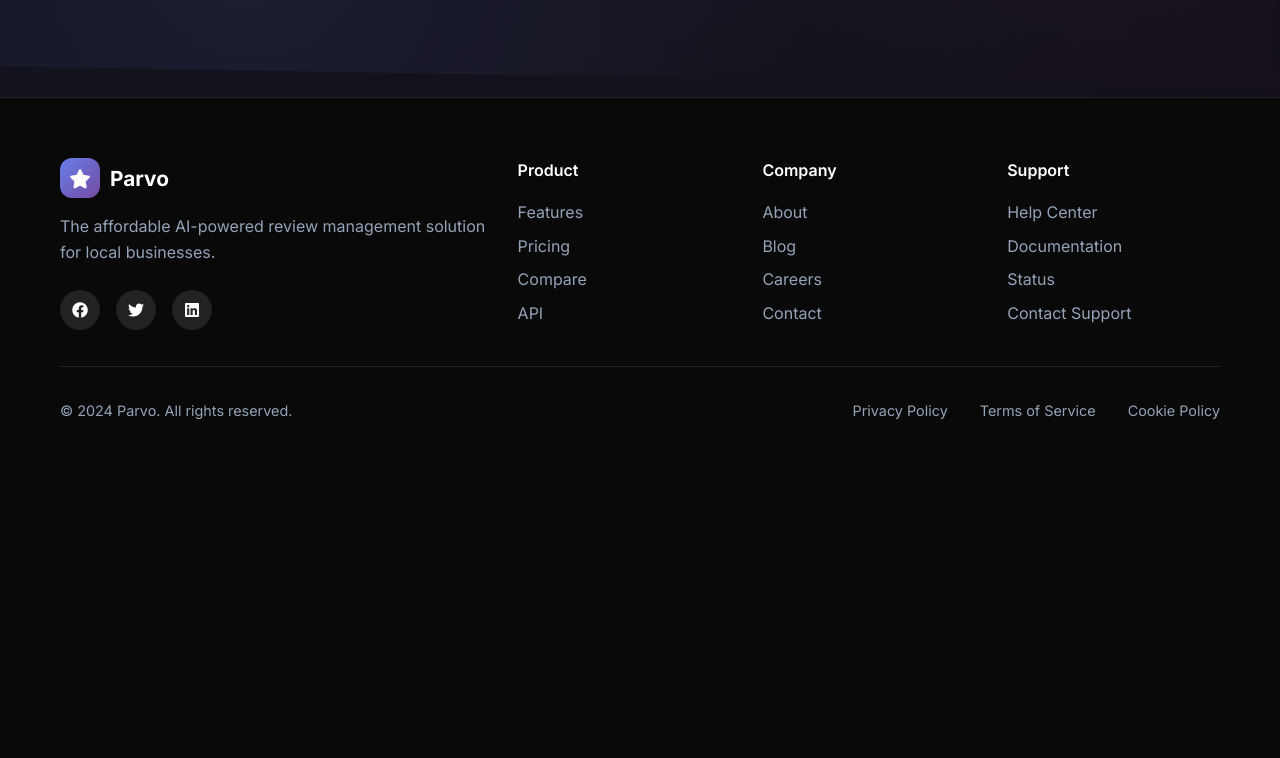
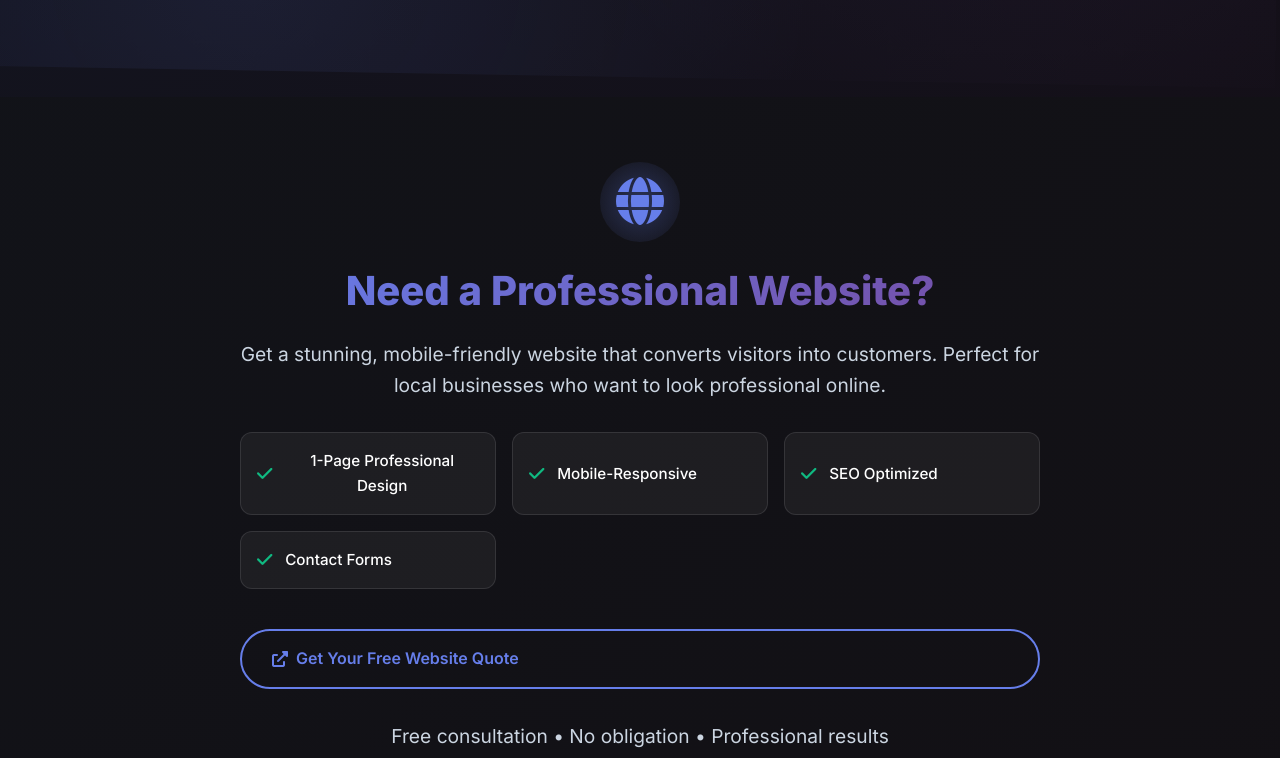
Before and after one commit to dukew6954-cmd/Parvo, a plain HTML site: page index.html in a window 1280 px wide. Shown: the part 8222-8980 px from the top of the page. Before the commit the page ends 8664 px from the top, so only its background shows below. Drawn offline with nearby package versions, Linux system fonts and the light colour scheme.

Commit message:
Add website design company CTA section - promotes 1-page website design services

```diff
--- a/index.html
+++ b/index.html
@@ -724,6 +724,43 @@
         </div>
     </section>
 
+    <!-- Website Design CTA Section -->
+    <section class="website-cta">
+        <div class="container">
+            <div class="website-cta-content">
+                <div class="website-cta-icon">
+                    <i class="fas fa-globe"></i>
+                    <div class="icon-glow"></div>
+                </div>
+                <h2>Need a Professional Website?</h2>
+                <p>Get a stunning, mobile-friendly website that converts visitors into customers. Perfect for local businesses who want to look professional online.</p>
+                <div class="website-features">
+                    <div class="website-feature">
+                        <i class="fas fa-check"></i>
+                        <span>1-Page Professional Design</span>
+                    </div>
+                    <div class="website-feature">
+                        <i class="fas fa-check"></i>
+                        <span>Mobile-Responsive</span>
+                    </div>
+                    <div class="website-feature">
+                        <i class="fas fa-check"></i>
+                        <span>SEO Optimized</span>
+                    </div>
+                    <div class="website-feature">
+                        <i class="fas fa-check"></i>
+                        <span>Contact Forms</span>
+                    </div>
+                </div>
+                <a href="https://your-website-design-company.com" class="btn-outline btn-large" target="_blank">
+                    <i class="fas fa-external-link-alt"></i>
+                    Get Your Free Website Quote
+                </a>
+                <p class="website-cta-note">Free consultation • No obligation • Professional results</p>
+            </div>
+        </div>
+    </section>
+
     <!-- Footer -->
     <footer class="footer">
         <div class="container">
--- a/styles.css
+++ b/styles.css
@@ -1513,6 +1513,140 @@ body {
     font-weight: 500;
 }
 
+/* Website Design CTA Section */
+.website-cta {
+    background: rgba(15, 15, 15, 0.9);
+    padding: 80px 0;
+    position: relative;
+    overflow: hidden;
+}
+
+.website-cta::before {
+    content: '';
+    position: absolute;
+    top: 0;
+    left: 0;
+    right: 0;
+    bottom: 0;
+    background: linear-gradient(135deg, rgba(102, 126, 234, 0.05), rgba(118, 75, 162, 0.05));
+    pointer-events: none;
+}
+
+.website-cta-content {
+    text-align: center;
+    max-width: 800px;
+    margin: 0 auto;
+    position: relative;
+    z-index: 2;
+}
+
+.website-cta-icon {
+    position: relative;
+    display: inline-block;
+    margin-bottom: 2rem;
+}
+
+.website-cta-icon i {
+    font-size: 3rem;
+    color: #667eea;
+    position: relative;
+    z-index: 2;
+}
+
+.website-cta-icon .icon-glow {
+    position: absolute;
+    top: 50%;
+    left: 50%;
+    transform: translate(-50%, -50%);
+    width: 80px;
+    height: 80px;
+    background: radial-gradient(circle, rgba(102, 126, 234, 0.3), transparent);
+    border-radius: 50%;
+    animation: iconGlow 2s ease-in-out infinite alternate;
+}
+
+.website-cta h2 {
+    font-size: 2.5rem;
+    font-weight: 800;
+    color: #fff;
+    margin-bottom: 1rem;
+    background: linear-gradient(135deg, #667eea, #764ba2);
+    -webkit-background-clip: text;
+    -webkit-text-fill-color: transparent;
+    background-clip: text;
+}
+
+.website-cta p {
+    font-size: 1.2rem;
+    color: #cbd5e1;
+    margin-bottom: 2rem;
+    line-height: 1.6;
+}
+
+.website-features {
+    display: grid;
+    grid-template-columns: repeat(auto-fit, minmax(200px, 1fr));
+    gap: 1rem;
+    margin-bottom: 2.5rem;
+}
+
+.website-feature {
+    display: flex;
+    align-items: center;
+    gap: 0.8rem;
+    padding: 1rem;
+    background: rgba(255, 255, 255, 0.05);
+    border-radius: 12px;
+    border: 1px solid rgba(255, 255, 255, 0.1);
+    transition: all 0.3s ease;
+}
+
+.website-feature:hover {
+    background: rgba(255, 255, 255, 0.08);
+    transform: translateY(-2px);
+    box-shadow: 0 8px 25px rgba(102, 126, 234, 0.2);
+}
+
+.website-feature i {
+    color: #10b981;
+    font-size: 1.1rem;
+    flex-shrink: 0;
+}
+
+.website-feature span {
+    color: #fff;
+    font-weight: 500;
+    font-size: 0.95rem;
+}
+
+.website-cta .btn-outline {
+    background: transparent;
+    border: 2px solid #667eea;
+    color: #667eea;
+    padding: 15px 30px;
+    border-radius: 50px;
+    font-weight: 600;
+    text-decoration: none;
+    display: inline-flex;
+    align-items: center;
+    gap: 0.5rem;
+    transition: all 0.3s ease;
+    margin-bottom: 1rem;
+}
+
+.website-cta .btn-outline:hover {
+    background: #667eea;
+    color: #fff;
+    transform: translateY(-2px);
+    box-shadow: 0 8px 25px rgba(102, 126, 234, 0.4);
+}
+
+.website-cta-note {
+    color: #94a3b8;
+    font-size: 0.9rem;
+    margin-top: 1rem;
+}
+
 /* Footer */
 .footer {
     background: rgba(10, 10, 10, 0.95);
@@ -1808,6 +1942,19 @@ body {
         gap: 1.5rem;
     }
 
+    .website-features {
+        grid-template-columns: 1fr;
+        gap: 1rem;
+    }
+
+    .website-cta h2 {
+        font-size: 2rem;
+    }
+
+    .website-cta p {
+        font-size: 1.1rem;
+    }
+
     .footer-content {
         grid-template-columns: 1fr;
         text-align: center;
```
